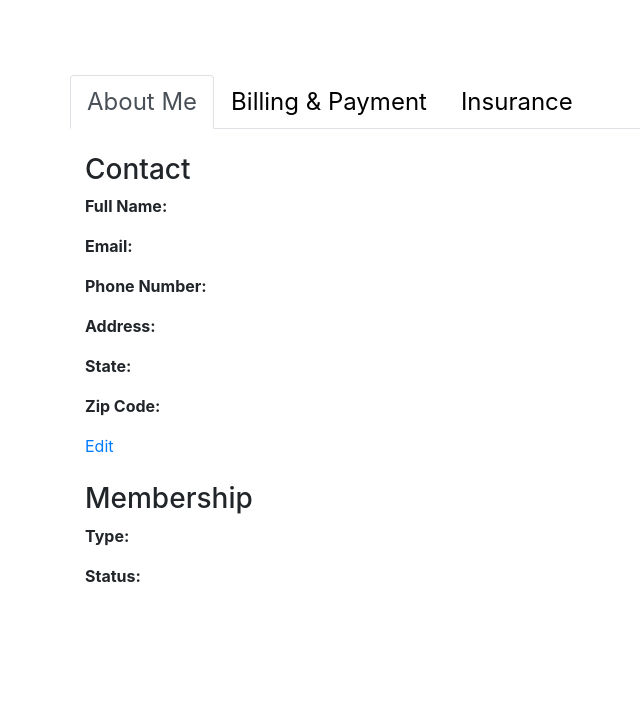
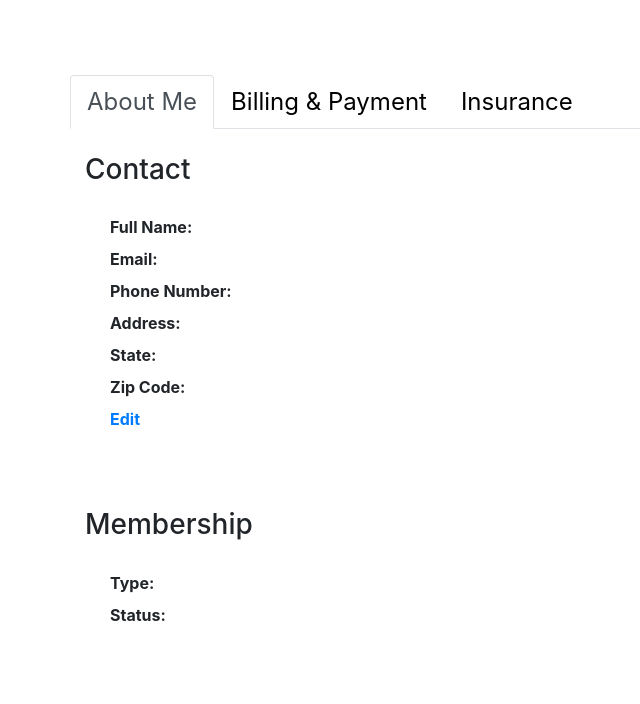
Before and after one commit to newman15/Membership-Direct, a PHP site: page /account.php in a window 1280 px wide. Shown: the part 278-982 px from the top of the page, without its empty margins (15-655 px from the left). Before the commit the page ends 860 px from the top, so only its background shows below. Run offline with PHP 8.4, Linux system fonts and the light colour scheme; the visitor is signed in with stand-in values (Sample User, id 1); data that the repository does not hold is empty.

Commit message:
Update account.php

```diff
--- a/account.php
+++ b/account.php
@@ -116,11 +116,13 @@
             .flex-container {
                 display: flex;
                 flex-direction: row;
+                line-height: 2;
+                margin:25px;
+
             }
             .left-col{
                 font-weight: bold;
-                width:150px;
-                height:40px;
+                width:15%;
             }
         </style>
         </head>
@@ -143,107 +145,110 @@
                     </ul>
                     <!-- Tab panes -->
                     <div class="tab-content">
+
                         <!-- About Me tab -->
                         <div id="about_me" class="container tab-pane active"><br/>
                             <h3>Contact </h3>
                             <div class="flex-container">
-                                <div class="left-col">Full Name:</div><div>$firstName $lastName</div>
+                                <div class="left-col">
+                                    Full Name:<br/>
+                                    Email:<br/>
+                                    Phone Number:<br/>
+                                    Address:<br/>
+                                    State:<br/>
+                                    Zip Code:<br/>
+                                    <a href="edit-contact.php">Edit</a>
                                 </div>
-
-                            <div class="flex-container">
-                                <div class="left-col">Email:</div><div>$email</div>
+                                <div>
+                                    $firstName $lastName<br/>
+                                    $email<br/>
+                                    $phone_number<br/>
+                                    $address<br/>
+                                    $state<br/>
+                                    $zip_code<br/>
                                 </div>
-
-                            <div class="flex-container">
-                                <div class="left-col">Phone Number:</div><div>$phone_number</div>
                             </div>
-
-                            <div class="flex-container">
-                                <div class="left-col">Address:</div><div>$address</div>
-                            </div>
-
-                            <div class="flex-container">
-                                <div class="left-col">State:</div><div>$state</div>
-                            </div>
-
-                            <div class="flex-container">
-                                <div class="left-col">Zip Code:</div><div>$zip_code</div>
-                            </div>
-                            <a href="edit-contact.php">Edit</a>
 
                             <br/><br/>
                             <h3>Membership</h3>
                             <div class="flex-container">
-                                <div class="left-col">Type:</div><div>$member_type</div>
+                                <div class="left-col">
+                                    Type:<br/>
+                                    Status:<br/>
                                 </div>
 
-                            <div class="flex-container">
-                                <div class="left-col">Status:</div><div>$member_status</div>
+                                <div>
+                                    $member_type<br/>
+                                    $member_status<br/>
                                 </div>
                             </div>
+                        </div> <!--end About Me tab-->
+
+
                         <!-- Billing & Payment tab -->
                         <div id="payment" class="container tab-pane fade"><br/>
                             <h3>Payment Status</h3>
-                            <div class="row">
-                            <div class="column_left">
-                                Current Standing:	<br/>
-                                Payment Due: 	<br/>
+                            <div class="flex-container">
+                                <div class="left-col">
+                                    Current Standing:<br/>
+                                    Payment Due:<br/>
                                 </div>
-
-                            <div class="column_right">
-                                Good				<br/>
-                                $121.64 (December 31, 2021)	<br/>
+                                <div>
+                                    Good [PLACEHOLDER]<br/>
+                                    $121.64 (December 31, 2021) [PLACEHOLDER]<br/>
+                                    <button class="btn btn-primary">Pay Now</button> [PLACEHOLDER]
                                 </div>
                             </div>
-                            <!-- TODO: Pay Now button -->
-                            <br/><br/>
-                            <!-- TODO: Add Card button -->
-                            <div class="row">
-                            <div class="column_left">
-                                John (primary):		<br/><br/>
-                                <br/>
-                                Jane:				<br/><br/>
-                                <br/>
+                            <br/><br/><br/>
+
+                            <h3>Cards</h3>
+                            <a href=''>Add Card [PLACEHOLDER]</a>
+                            <div class="flex-container">
+                                <div class="left-col">
+                                    CARD 1<br/><br/><br/>
+                                    CARD 2<br/><br/><br/>
                                 </div>
-                            <div class="column_right">
-                                VISA ending in 1234				<br/>
-                                Exp: 3/2022				<br/>
-                                <br/>
-                                VISA ending in 5678		<br/>
-                                Exp: 8/2021				<br/>
+                                <div>
+                                    VISA ending in 1234 [PLACEHOLDER]<br/>Exp: 3/2022 [PLACEHOLDER]<br/><br/>
+                                    VISA ending in 5678 [PLACEHOLDER]<br/>Exp: 8/2021 [PLACEHOLDER]<br/><br/>
                                     <br/>
                                 </div>
                             </div>
+                            <br/>
+
                         </div>
                         <!-- Insurance tab -->
                         <div id="insurance" class="container tab-pane fade"><br>
                             <h3>Insurance</h3>
-                            <div class="row">
-                                <div class="column_left">
-                                    Provider:                   <br/>
-                                    Policy Number:                  <br/>
-                                    Number of Claims:                   <br/>
-                                    Business ID:                    <br/>
+                            <div class="flex-container">
+                                <div class="left-col">
+                                    Provider:<br/>
+                                    Policy Number:<br/>
+                                    Number of Claims:<br/>
+                                    Business ID:<br/>
                                 </div>
-                                <div class="column_right">
-                                    $provider				<br/>
-                                    $policy_number				<br/>
-                                    $number_of_claims				<br/>
-                                    $business_id			<br/>
+
+                                <div>
+                                    $provider<br/>
+                                    $policy_number<br/>
+                                    $number_of_claims<br/>
+                                    $business_id<br/>
                                 </div>
                             </div>
                             <br/><br/>
+
                             <h3>Vehicle</h3>
-                            <div class="row">
-                            <div class="column_left">
-                                Make:		<br/>
-                                Model:		<br/>
-                                Year:		<br/>
+                            <div class="flex-container">
+                                <div class="left-col">
+                                    Make:<br/>
+                                    Model:<br/>
+                                    Year:<br/>
                                 </div>
-                            <div class="column_right">
-                                $vehicle_make				<br/>
-                                $vehicle_model				<br/>
-                                $vehicle_year				<br/>
+
+                                <div>
+                                    $vehicle_make<br/>
+                                    $vehicle_model<br/>
+                                    $vehicle_year<br/>
                                 </div>
                             </div>
                         </div>
```
Lines whose indentation alone changed are shown as unchanged.
